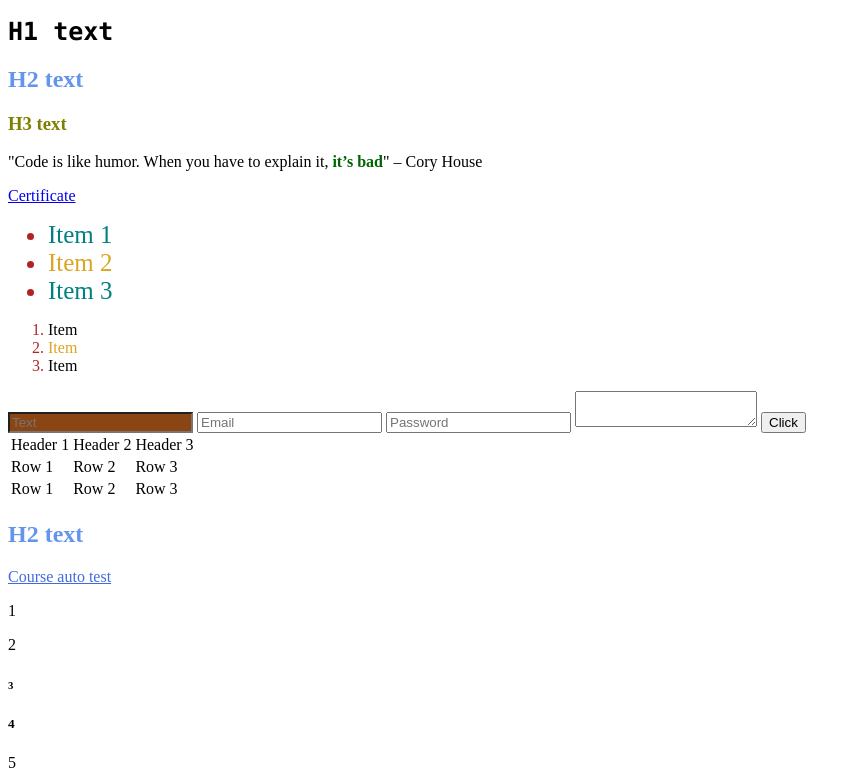
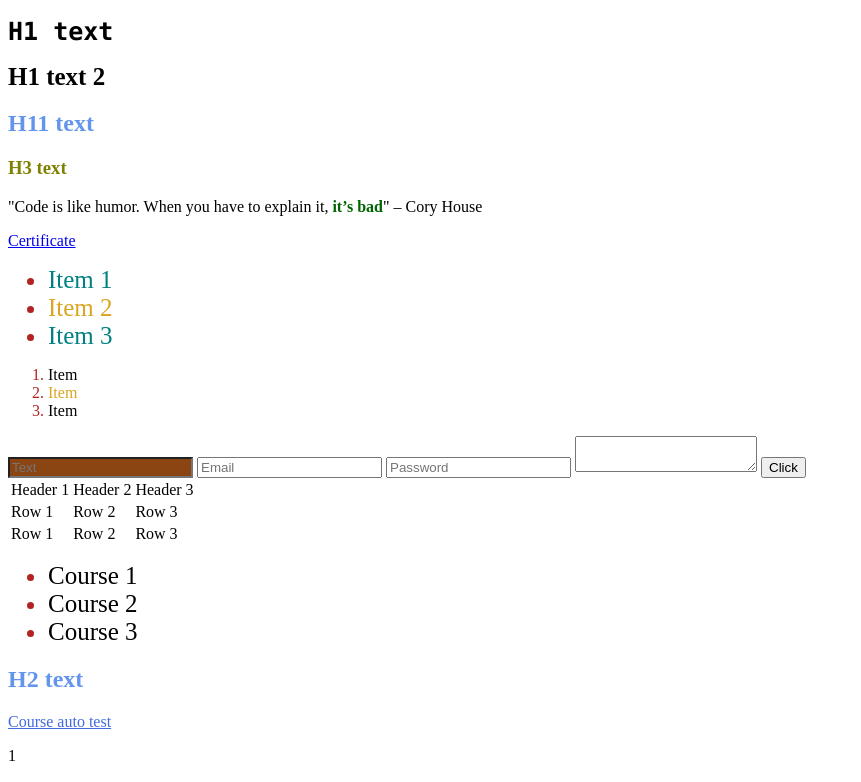
Before and after one commit to malekyla0372/autotests-ui, a Python web app: template templates/index.html in a window 1280 px wide. Shown: the top 782 px of the page, without its empty margins (0-861 px from the left). Run offline with Jinja, Linux system fonts and the light colour scheme; the template is opened without the code that fills it, so the values that code supplies are empty.

Commit message:
XPath Locators

```diff
--- a/templates/index.html
+++ b/templates/index.html
@@ -46,12 +46,19 @@
         div.nth > p:nth-of-type(3) {
 
         }
+        .course-list li {
+            color: initial;
+        }
+        .course-list li:nth-child(2){
+            color: initial;
+        }
     </style>
 </head>
 <body>
 <div class="certificate">
     <h1 id="h1-text">H1 text</h1>
-    <h2 class="h-text">H2 text</h2>
+    <h1>H1 text 2</h1>
+    <h2 class="h-text">H11 text</h2>
     <h3 class="h-text h3-text">H3 text</h3>
     <p>"Code is like humor. When you have to explain it, <span style="color: darkgreen; font-weight: bold">it’s bad</span>" – Cory House</p>
     <a href="https://stepik.org/users/1169835396/certificates" target="_blank">Certificate</a>
@@ -97,6 +104,11 @@
     </table>
 </div>
 <div class="course">
+    <ul class="course-list">
+        <li>Course 1</li>
+        <li>Course 2</li>
+        <li>Course 3</li>
+    </ul>
     <h2 class="h-text">H2 text</h2>
 <a href="https://stepik.org/course/249231/syllabus" target="_blank">Course auto test</a>
 </div>
```
